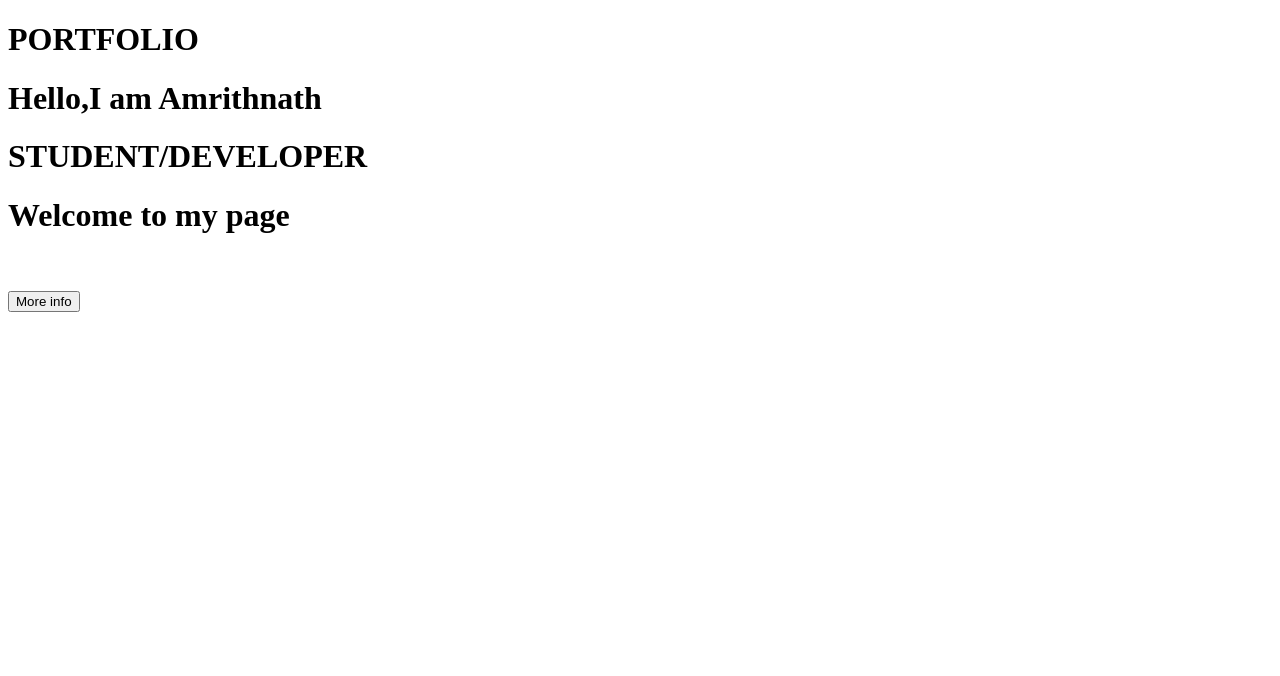
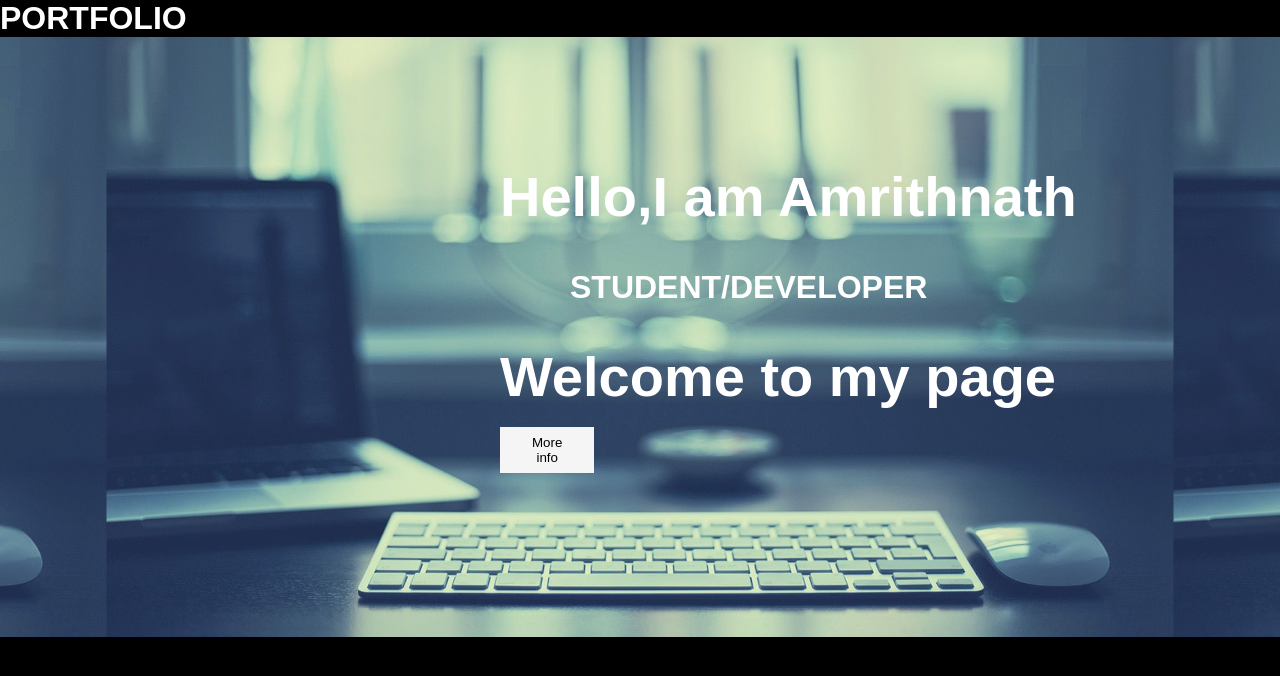
Before and after one commit to p-amrithnath/Amrithnath-sPortfolio, a plain HTML site: page index.html in a window 1280 px wide. Drawn offline with Linux system fonts and the light colour scheme.

Commit message:
Update index.html

```diff
--- a/index.html
+++ b/index.html
@@ -2,7 +2,7 @@
 <html>
     <head>
        <title>infinity</title>
-       <link href="amrith.css" type="text/css" rel="stylesheet">
+       <link href="index.css" type="text/css" rel="stylesheet">
     </head>
     <body>
         <div class="outer1">
```
